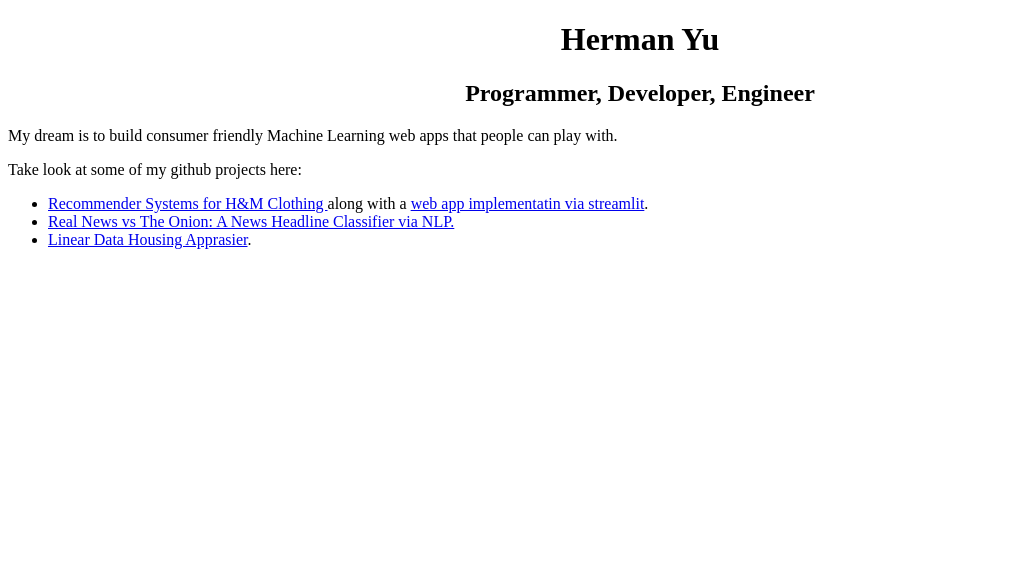
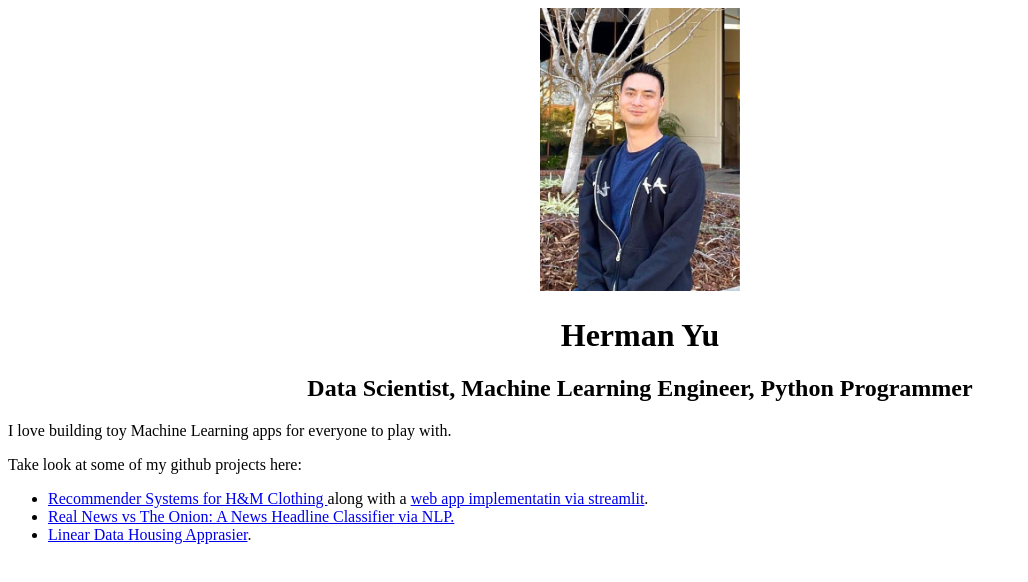
Before and after one commit to hermanyu/hermanyu.github.io, a plain HTML site: page index.html in a window 1280 px wide. Shown: the whole page, without its empty margins (0-1028 px from the left). Drawn offline with Linux system fonts and the light colour scheme.

Commit message:
add profile pic

```diff
--- a/index.html
+++ b/index.html
@@ -11,20 +11,23 @@
 
 <!--Body-->
 <body>
-
+    <center>
+        <img src='./assets/profile_pic/pfp1.jpg' width="200" class="center">
+    </center>
 
     <h1 align="center"> Herman Yu </h1>
 
-<h2 align="center"> Programmer, Developer, Engineer </h2>
+    <h2 align="center"> Data Scientist, Machine Learning Engineer, Python Programmer </h2>
 
     <p>
-    My dream is to build consumer friendly Machine Learning web apps that people can play with.
+        I love building toy Machine Learning apps for everyone to play with.
     </p>
 
     <p>
         Take look at some of my github projects here: <br>
 
         <ul>
+
             <li>
                 <a href="https://github.com/hermanyu/hm-recommender"> Recommender Systems for H&M Clothing </a> along with a <a href="https://github.com/hermanyu/hm-recommender-app"> web app implementatin via streamlit</a>.
             </li>
@@ -36,6 +39,7 @@
             <li>
                 <a href="https://github.com/hermanyu/LinDHA"> Linear Data Housing Apprasier</a>.
             </li>
+
         </ul>
     </p>
 
```
Also changed, not shown: assets/profile_pic/pfp1.jpg (added). Lines whose indentation alone changed are shown as unchanged.
